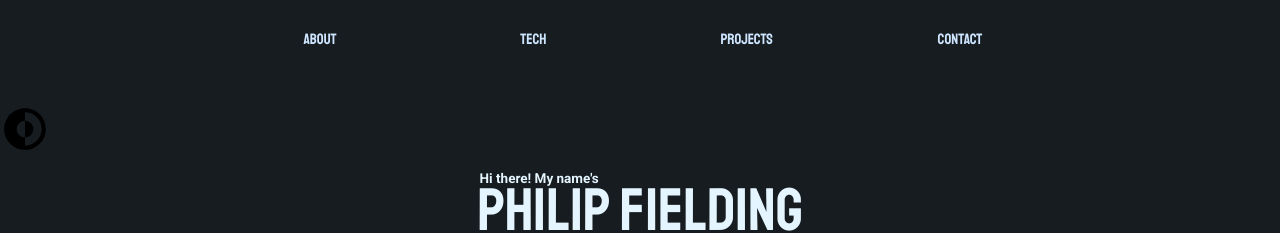
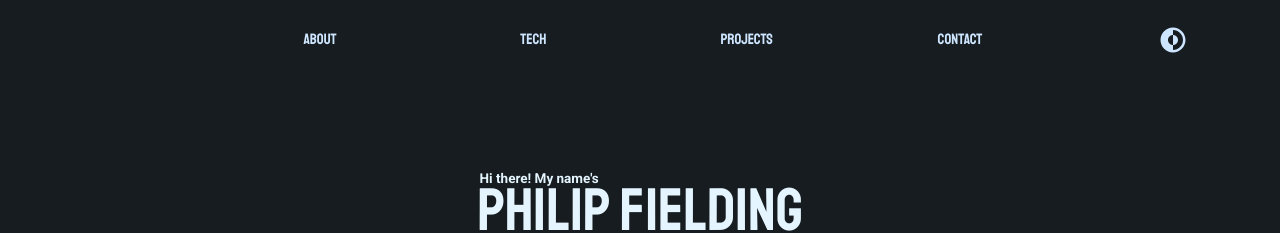
Before and after one commit to PhilwithoneL/philip-fielding-portfolio, a React (Create React App) app: page / in a window 1280 px wide. Shown: the top 233 px of the page. Built offline with nearby package versions, Linux system fonts and the light colour scheme.

Commit message:
Added the color mode button to navigation

```diff
--- a/src/App.js
+++ b/src/App.js
@@ -12,7 +12,6 @@ import Contact from "./components/Contact";
 import '../node_modules/aos/dist/aos.css';
 import AOS from "../node_modules/aos/dist/aos.js";
 import { get } from 'react-scroll/modules/mixins/scroller';
-import { CgDarkMode } from 'react-icons/cg';
 
 function App() {
 
@@ -106,16 +105,6 @@ function App() {
 
     }, [1]);
 
-
-    const colorModeBtnStyle = {
-          fontSize: "50px",
-          position: "absolute",
-          top:"100px",
-          zIndex: "100",
-          color: "black",
-          cursor: "pointer"
-    }
-
     const [colorMode, setColorMode] = useState("dark");
 
 
@@ -137,8 +126,8 @@ function App() {
 
       <div id = "mainDiv" ref = { homeRef }>
 
-      <div style = {colorModeBtnStyle}><CgDarkMode onClick = {colorModeSelect}/></div>
-      <NavBar scrollOffset = {offset} findAbout = {findAbout} findProject = {findProject} findHome = {findHome} findContact = {findContact} findTech = {findTech} />
+
+      <NavBar scrollOffset = {offset} findAbout = {findAbout} findProject = {findProject} findHome = {findHome} findContact = {findContact} findTech = {findTech} colorModeSelect = {colorModeSelect}/>
 
       <AnimeNav findAbout = {findAbout} findProject = {findProject} findContact = {findContact} findTech = {findTech} />
       <InfoLinks />
--- a/src/components/NavBar.js
+++ b/src/components/NavBar.js
@@ -1,8 +1,19 @@
 import { RiHome2Fill } from 'react-icons/ri';
 import { AiFillCaretUp } from 'react-icons/ai';
+import { CgDarkMode } from 'react-icons/cg';
 
 
-const NavBar = ({ scrollOffset, findAbout, findProject, findContact, findHome, findTech}) => {
+const NavBar = ({ scrollOffset, findAbout, findProject, findContact, findHome, findTech, colorModeSelect}) => {
+
+    const colorModeBtnStyle = {
+        fontSize: "30px",
+        position: "relative",
+        top:"5px",
+        zIndex: "100",
+        color: "rgb(174, 212, 255);",
+        cursor: "pointer"
+
+  }
 
     const scrollPositionNav = scrollOffset * 50;
 
@@ -67,7 +78,7 @@ const NavBar = ({ scrollOffset, findAbout, findProject, findContact, findHome, f
                 <div className ="link col m2 center-div"><p className = "link-text" onClick = {findTech}>Tech</p></div>
                 <div className ="link col m2 center-div"><p className = "link-text" onClick = {findProject}>Projects</p></div>
                 <div className ="link col m2 center-div"><p className = "link-text" onClick = {findContact}>Contact</p></div>
-                <div className = "col m2 center-div"></div>
+                <div className = "link col m2 center-div "><div style = {colorModeBtnStyle} className = "link-text"><CgDarkMode onClick = {colorModeSelect}/></div></div>
 
 
             </div>
```
